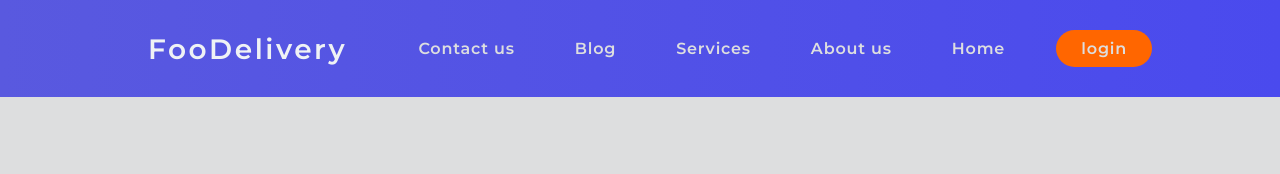
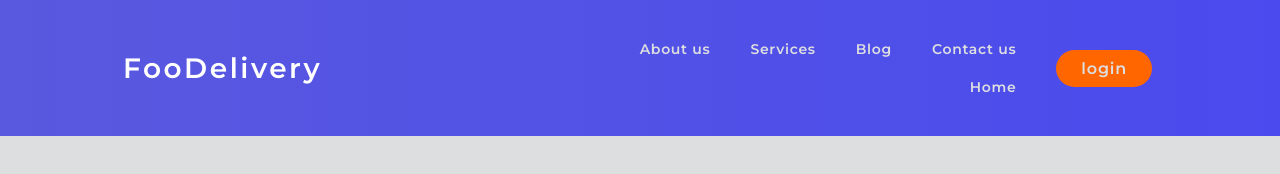
Before and after one commit to hburdy/blue_landing_page, a plain HTML site: page index.html in a window 1280 px wide. Drawn offline with Linux system fonts and the light colour scheme.

Commit message:
second commit

```diff
--- a/index.html
+++ b/index.html
@@ -9,6 +9,8 @@
     <link rel="stylesheet" href="style.css">
     <link rel="preconnect" href="https://fonts.gstatic.com">
     <link href="https://fonts.googleapis.com/css2?family=Montserrat:wght@300;400;500;600;700&display=swap" rel="stylesheet">
+    <link rel="preconnect" href="https://fonts.gstatic.com">
+    <link href="https://fonts.googleapis.com/css2?family=Sacramento&display=swap" rel="stylesheet">
 
     <title>Blue Landing Page</title>
 </head>
@@ -17,11 +19,11 @@
         <h3 class="textlogo">FooDelivery</h3>
         <nav>
             <ul class="navbar">
+                <li><a href="#">Contact us</a></li>
+                <li><a href="#">Blog</a></li>
+                <li><a href="#">Services</a></li>
+                <li><a href="#">About us</a></li>
                 <li><a href="#">Home</a></li>
-                <li><a href="#">About us</a></li>
-                <li><a href="#">Services</a></li>
-                <li><a href="#">Blog</a></li>
-                <li><a href="#">Contact us</a></li>
             </ul>
         </nav>
         <a class="navbtn" href="#"><button>login</button></a>
--- a/style.css
+++ b/style.css
@@ -2,7 +2,6 @@
     box-sizing: border-box;
     margin: 0;
     padding: 0;
-    overflow: hidden;
 }
 
 body {
@@ -15,30 +14,34 @@ header {
     justify-content: space-between;
     align-items: center;
     padding: 30px 10%;
+    width: 100vw;
+    margin-top: 0;
 }
 
 li, a, button {
     font-family: 'Montserrat', sans-serif;
     font-weight: 600;
     letter-spacing: .05em;
-    font-size: 16px;
     text-decoration: none;
     color: #dddedf;
-}
-
-.navbtn {
     float: right;
 }
 
+li, a {
+    font-size: 14px;
+}
+
 .textlogo {
+    float: left;
+    margin-right: 25%;
+    margin-left: -25px;
     font-family: 'Montserrat', sans-serif;
     font-weight: 600;
     font-size: 1.75rem;
     letter-spacing: .09em;
     padding: 0px 20px;
-    color: #eff2f5;
+    color: #fff;
     cursor: pointer;
-    float: left;
 }
 
 .navbar {
@@ -47,8 +50,7 @@ li, a, button {
 
 .navbar li {
     display: inline-block;
-    padding: 0px 30px;
-    float: right;
+    padding: 10px 20px;
 }
 
 .navbar li a {
@@ -60,7 +62,9 @@ li, a, button {
 }
 
 button {
+    font-size: 16px;
     padding: 9px 25px;
+    margin-left: 20px;
     background-color: rgba(255, 102, 0, 1);
     border: none;
     outline: none;
```
